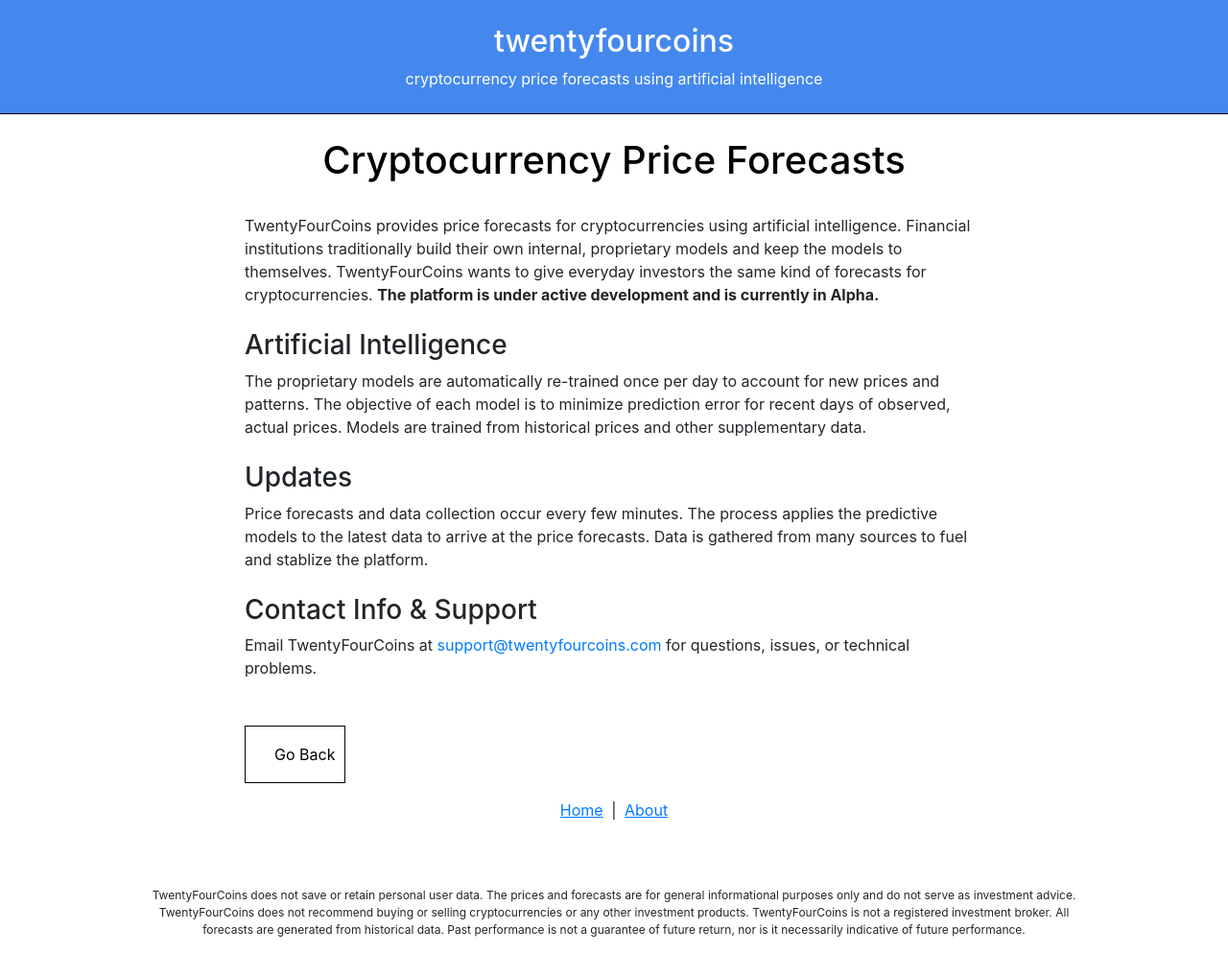
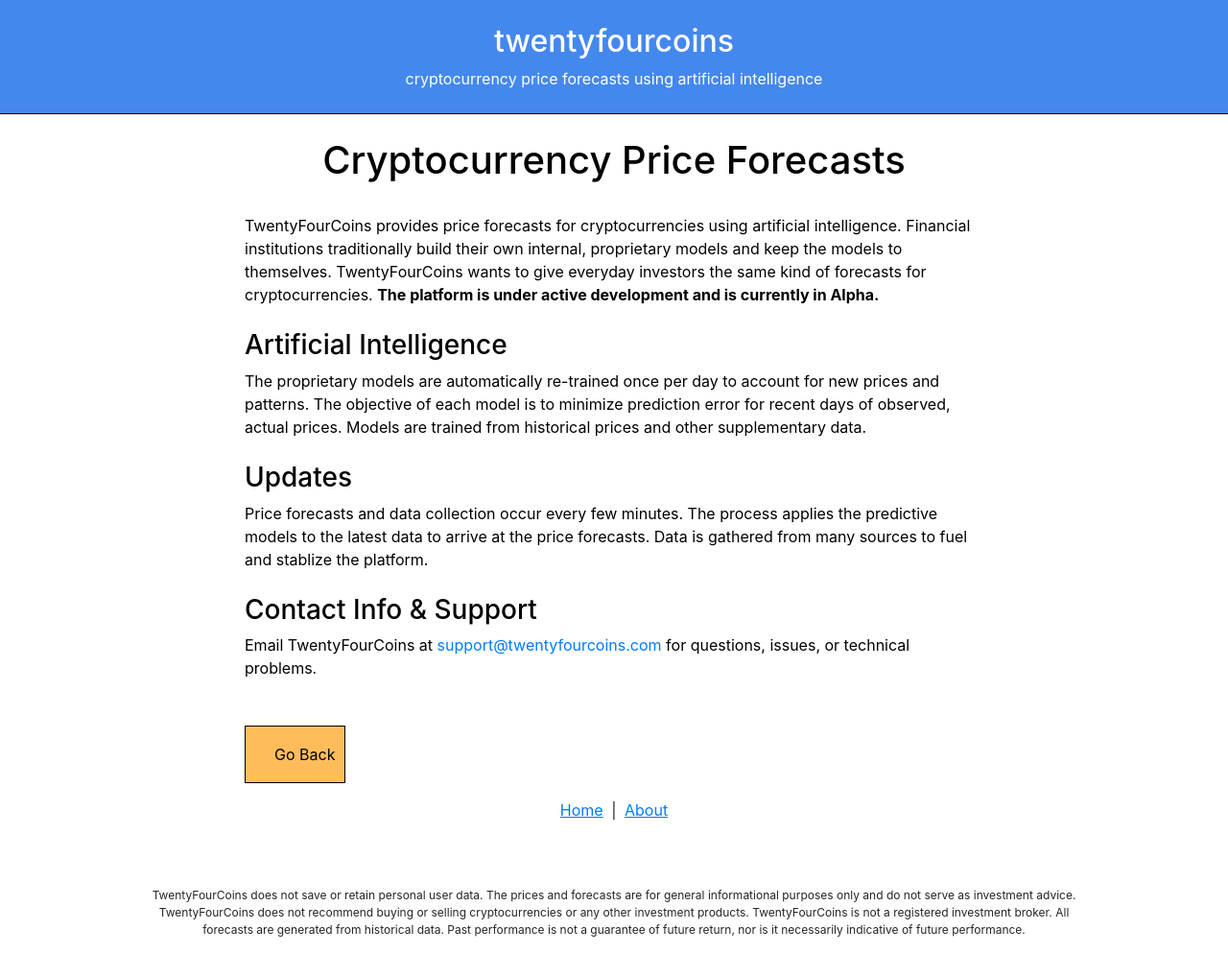
Before and after one commit to dalekube/twentyfourcoins, a Flask app: template templates/about.html in a window 1280 px wide. Shown: the whole page at 96% size. Run offline with Flask 2, Linux system fonts and the light colour scheme; the template is opened without the code that fills it, so the values that code supplies are empty; some libraries are stand-ins or nearby versions.

Commit message:
Edit css for about.html

```diff
--- a/static/css/main.css
+++ b/static/css/main.css
@@ -17,6 +17,7 @@
     --tertiary_color: #181818;
     --fourth_color: #404040;
     --body_color: #121212;
+    --header_font_color:white;
     --primary_font_color:white;
     --secondary_font_color: #B3B3B3;
   }
@@ -135,6 +136,7 @@ button {
   background:none;
   border:thin solid black !important;
   padding:10px;
+  background-color: var(--fourth_color)
 }
 
 .navLink {
@@ -221,6 +223,10 @@ button {
   color: var(--primary_font_color);
 }
 
+.container {
+  color: var(--primary_font_color)
+}
+
 .footerLink {
   text-decoration:underline;
   margin-left:0.25rem;
```
